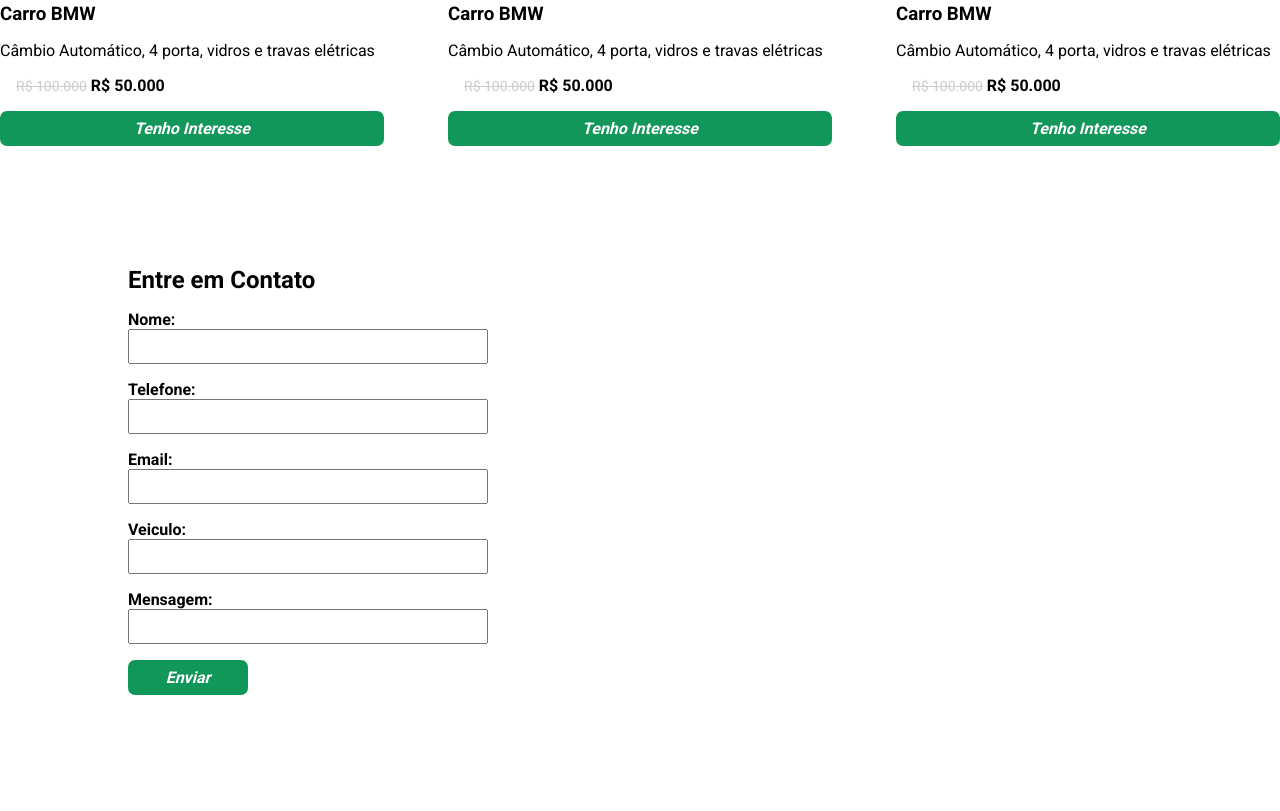
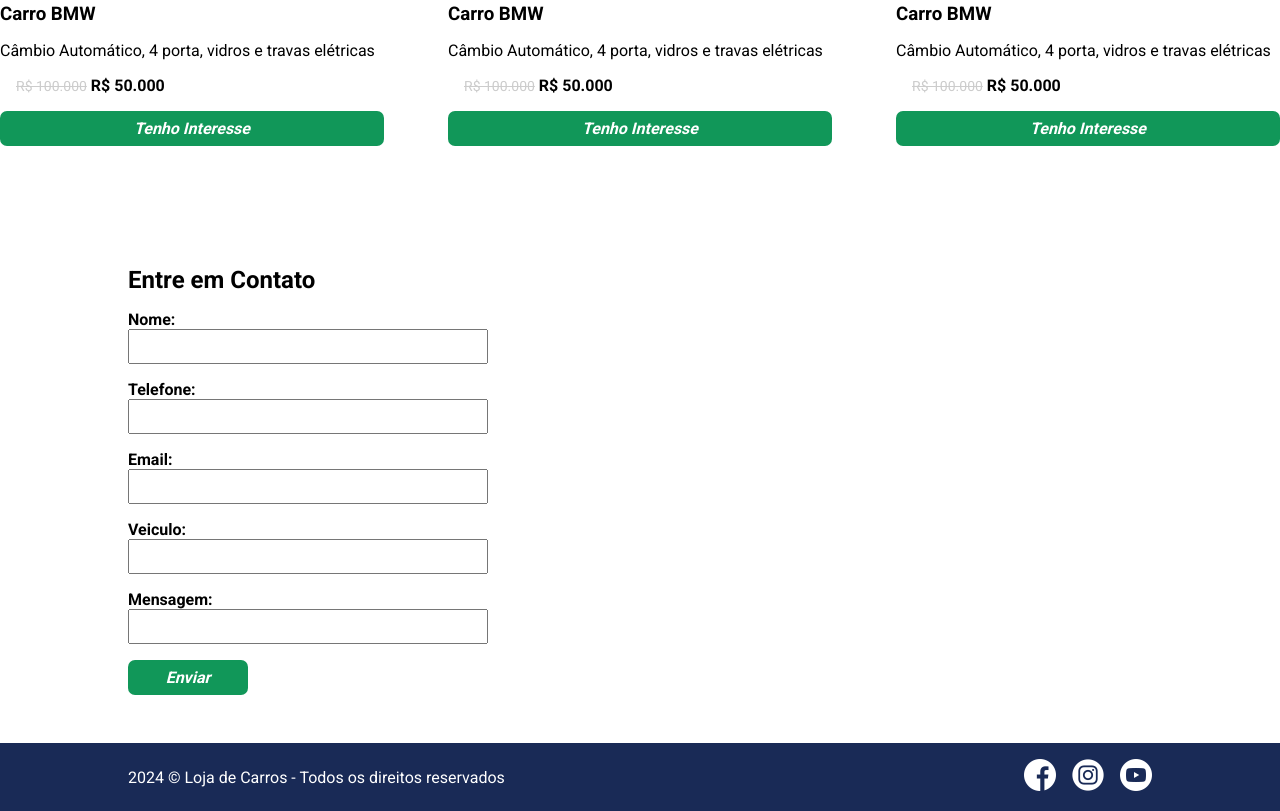
Before and after one commit to CaioCroccia22/webMotorsLayout, a plain HTML site: page index.html in a window 1280 px wide. Shown: the part 1565-2376 px from the top of the page. Before the commit the page ends 2308 px from the top, so only its background shows below. Drawn offline with nearby package versions, Linux system fonts and the light colour scheme.

Commit message:
chore: style footer and header sticky position

```diff
--- a/index.html
+++ b/index.html
@@ -158,6 +158,30 @@
             </form>
         </div>
     </section>
+    <footer>
+        <div class="container container-flex">
+            <p>
+                2024 &copy; Loja de Carros - Todos os direitos reservados
+            </p>
+            <ul class="container-flex">
+                <li>
+                    <a href="#">
+                        <img src="./icones/facebook.png" alt="Icone facebook">
+                    </a>
+                </li>
+                <li>
+                    <a href="#">
+                        <img src="./icones/instagram.png" alt="Icone instagram">
+                    </a>
+                </li>
+                <li>
+                    <a href="#">
+                        <img src="./icones/youtube.png" alt="Icone youtube">
+                    </a>
+                </li>
+            </ul>
+        </div>
+    </footer>
 
 
 
--- a/main.css
+++ b/main.css
@@ -15,13 +15,22 @@
     margin: 0 auto;
 }
 
-header {
+header,
+footer {
     background-color: #192a56;
     padding-top: 16px ;
     color: #fff;
 }
 
-header > .container{
+header{
+    position: sticky;
+    top: 0;
+    left: 0;
+    z-index: 1;
+}
+
+header > .container,
+footer > .container{
     display: flex;
     justify-content: space-between;
     align-items: center;
@@ -152,3 +161,18 @@
 form button{
     max-width: 120px;
 }
+
+footer li{
+    list-style: none;
+    margin-left: 16px;
+}
+
+footer li img{
+    height: 32px;
+}
+
+footer .container{
+
+    justify-content: space-between;
+    align-items: center;
+}
```
